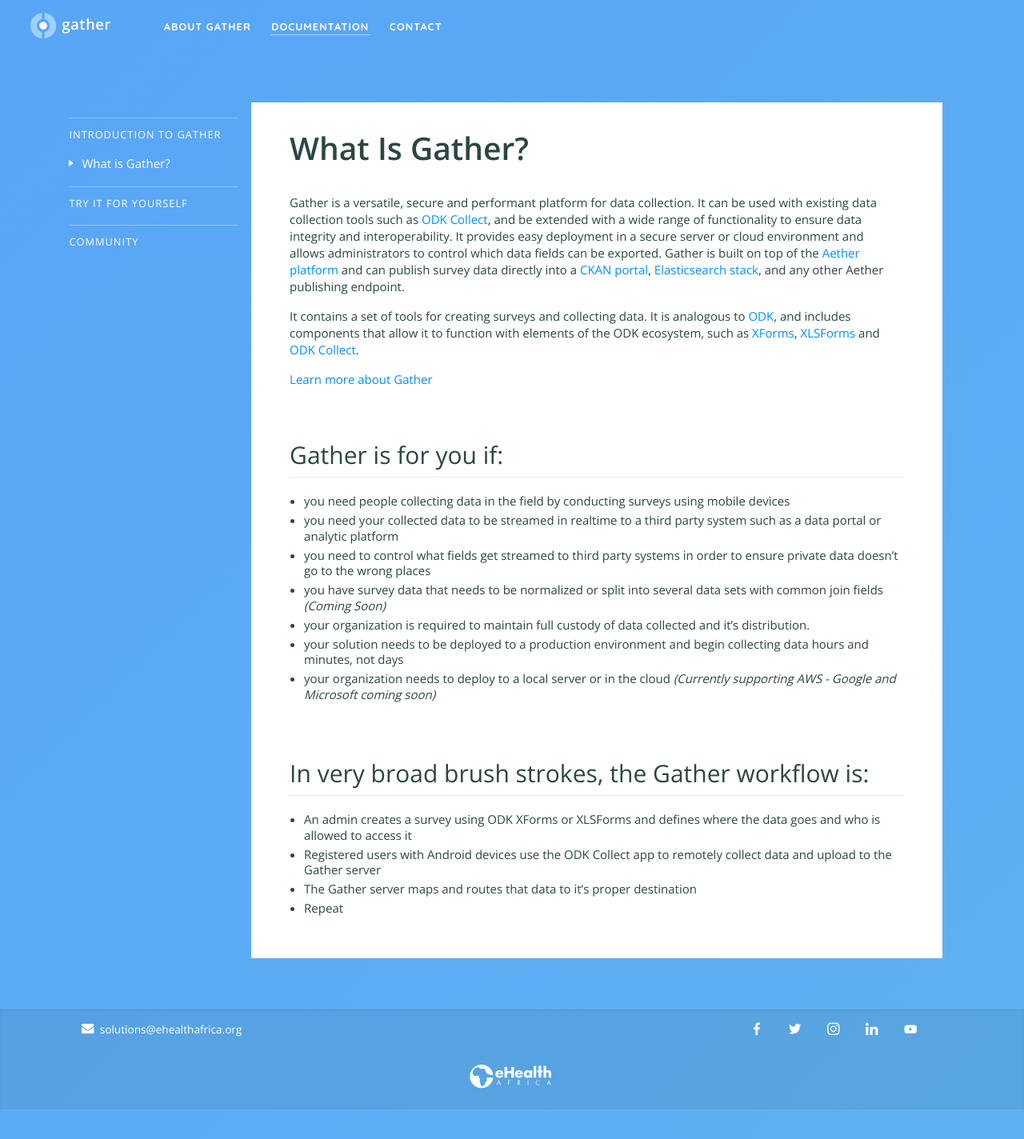
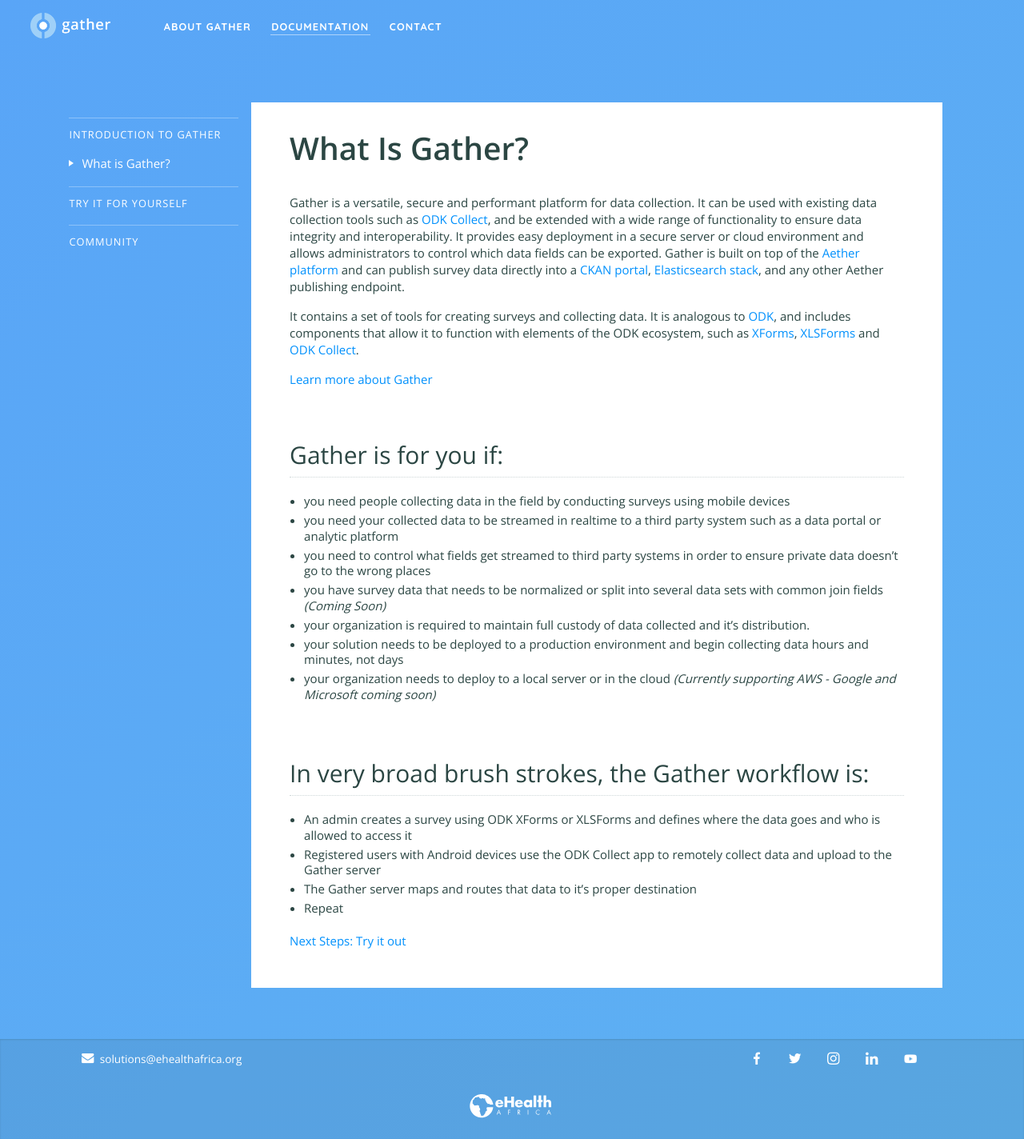
Before and after one commit to nixilla/gather, a Jekyll site: the page built from documentation/introduction/index.md, in a window 1280 px wide. Shown: the whole page at 80% size. Built offline with Jekyll 4.4.1, drawn with Linux system fonts in a browser that asks for light colours.

Commit message:
Update index.md

```diff
--- a/documentation/introduction/index.md
+++ b/documentation/introduction/index.md
@@ -22,3 +22,5 @@
 - Registered users with Android devices use the ODK Collect app to remotely collect data and upload to the Gather server
 - The Gather server maps and routes that data to it's proper destination
 - Repeat
+
+[Next Steps: Try it out]([Next Steps: Send Data To CKAN](try/index))
```
